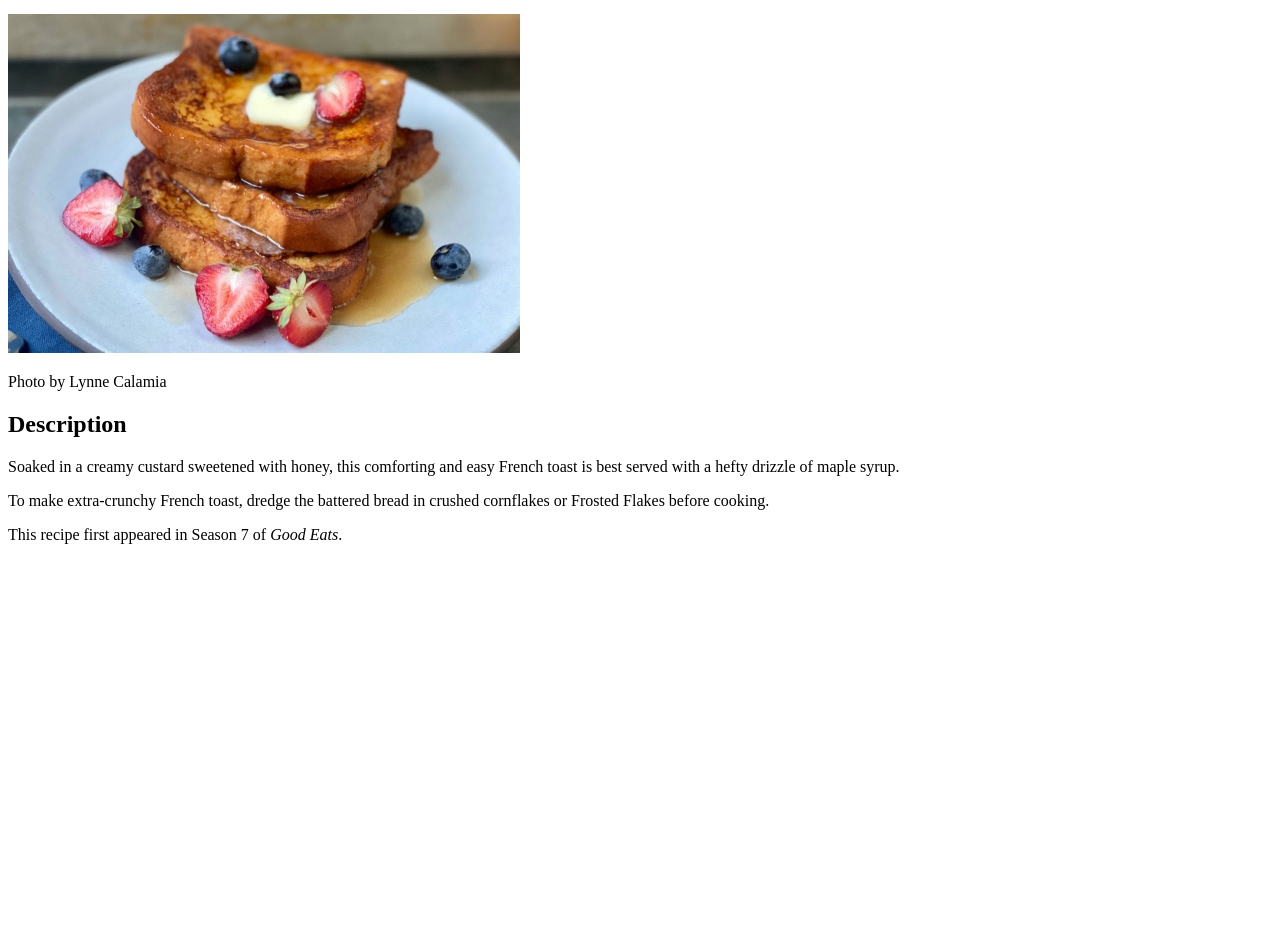
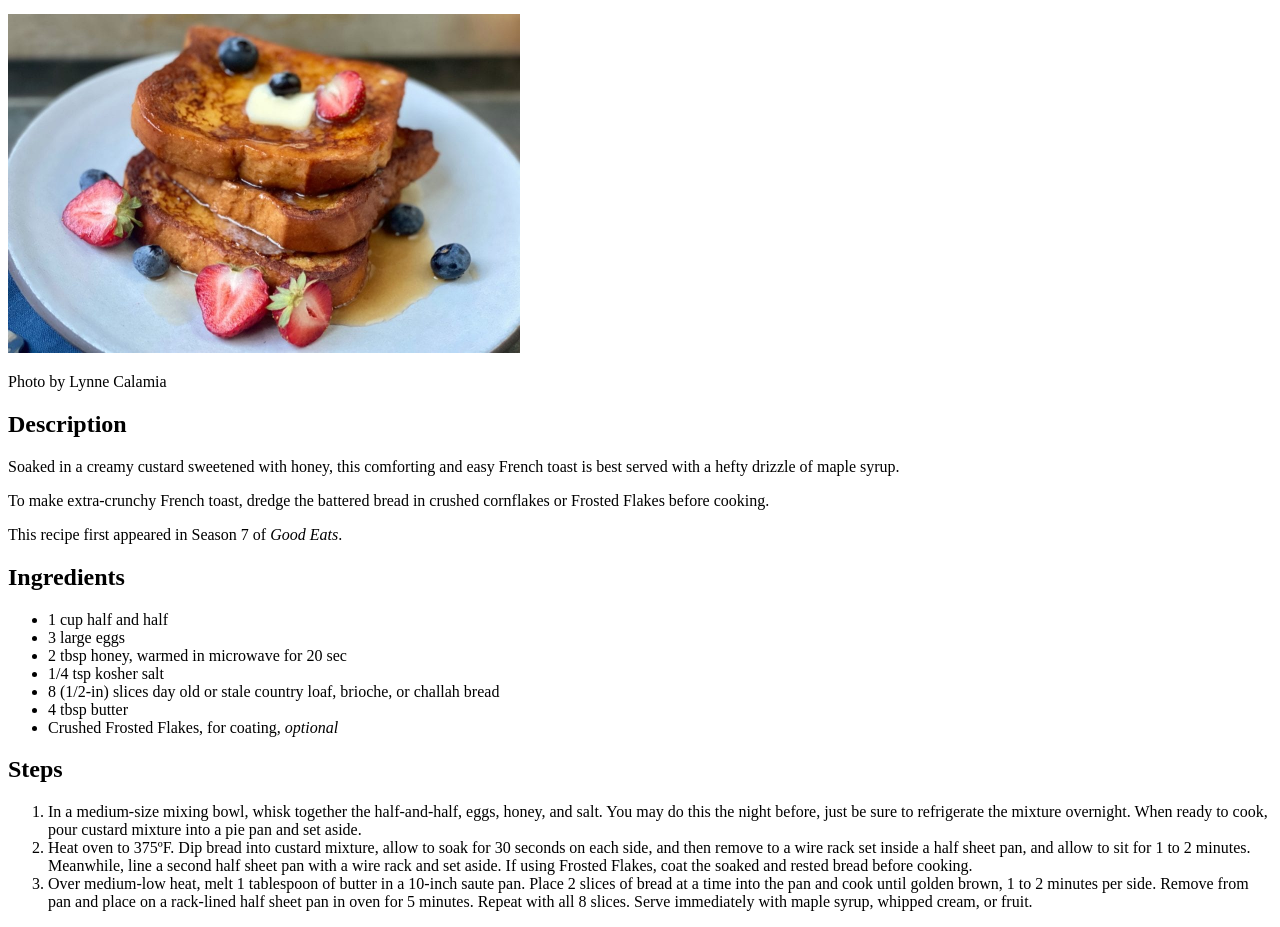
Before and after one commit to tyler-mueller/odin-recipes, a plain HTML site: page recipes/french-toast-alton-brown.html in a window 1280 px wide. Shown: the part 100-1027 px from the top of the page. Before the commit the page ends 800 px from the top, so only its background shows below. Drawn offline with Linux system fonts and the light colour scheme.

Commit message:
Add ingredients and steps to french toast recipes
Added, with proper headings, a list of ingredients
and directions to make Alton Brown's french toast
recipe.

```diff
--- a/recipes/french-toast-alton-brown.html
+++ b/recipes/french-toast-alton-brown.html
@@ -18,5 +18,23 @@
 
         <p>This recipe first appeared in Season 7 of <em>Good Eats</em>.</p>
 
+        <h2>Ingredients</h2>
+        <ul>
+            <li>1 cup half and half</li>
+            <li>3 large eggs</li>
+            <li>2 tbsp honey, warmed in microwave for 20 sec</li>
+            <li>1/4 tsp kosher salt</li>
+            <li>8 (1/2-in) slices day old or stale country loaf, brioche, or challah bread</li>
+            <li>4 tbsp butter</li>
+            <li>Crushed Frosted Flakes, for coating, <em>optional</em></li>
+        </ul>
+
+        <h2>Steps</h2>
+        <ol>
+            <li>In a medium-size mixing bowl, whisk together the half-and-half, eggs, honey, and salt. You may do this the night before, just be sure to refrigerate the mixture overnight. When ready to cook, pour custard mixture into a pie pan and set aside.</li>
+            <li>Heat oven to 375ºF. Dip bread into custard mixture, allow to soak for 30 seconds on each side, and then remove to a wire rack set inside a half sheet pan, and allow to sit for 1 to 2 minutes. Meanwhile, line a second half sheet pan with a wire rack and set aside. If using Frosted Flakes, coat the soaked and rested bread before cooking.</li>
+            <li>Over medium-low heat, melt 1 tablespoon of butter in a 10-inch saute pan. Place 2 slices of bread at a time into the pan and cook until golden brown, 1 to 2 minutes per side. Remove from pan and place on a rack-lined half sheet pan in oven for 5 minutes. Repeat with all 8 slices. Serve immediately with maple syrup, whipped cream, or fruit.</li>
+        </ol>
+
     </body>
 </html>
```
